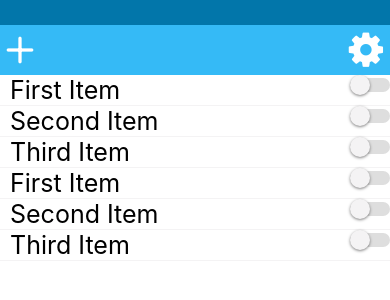
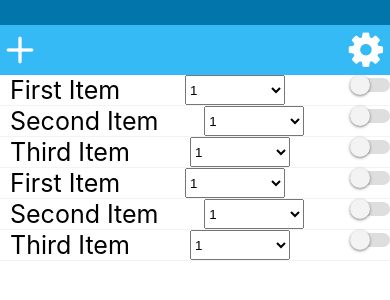
Before and after one commit to yeonjunky/light_switch, a React Native app: screen / in a window 390 px wide. Shown: the top 300 px of the page. Built offline with nearby package versions, Linux system fonts and the light colour scheme.

Commit message:
add device channel

```diff
--- a/components/device_container.js
+++ b/components/device_container.js
@@ -1,19 +1,50 @@
 import { StyleSheet, Text, View, Switch } from 'react-native';
-import { useState } from 'react'
+import { useState, useEffect } from 'react';
+import { FontAwesome } from '@expo/vector-icons';
+import { Picker } from '@react-native-picker/picker';
+import { updateStatus } from '../util';
 
 export default function DeviceContainer(props) {
   const [isOn, setIsOn] = useState(false);
-    const toggleSwitch = () => setIsOn(previousState => !previousState);
+  const [ channel, setChannel ] = useState("1");
+  const [ status, setStatus ] = useState([false, true, false]);
+
+  useEffect(() => {
+    setIsOn(status[parseInt(channel) - 1]);
+  }, [channel])
+
+  const toggleSwitch = () => {
+    setIsOn(previous => !previous);
+    let arr = updateStatus(status, parseInt(channel) - 1);
+    setStatus(arr);
+  }
 
   return (
     <View style={styles.DeviceContainer}>
       <Text style={styles.Text}>{props.text}</Text>
-        <Switch
+
+      <Picker
+        selectedValue={channel}
+        onValueChange={(itemValue, itemIndex) => setChannel(itemValue)}
+        mode="dropdown"
+        style={styles.Picker}
+      >
+        <Picker.Item label="1" value="1" />
+        <Picker.Item label="2" value="2" />
+        <Picker.Item label="3" value="3" />
+      </Picker>
+
+      {!props.isSetting ? <Switch
         trackColor={{ false: "#dedede", true: "#35baf6"}}
         thumbColor={"#f4f3f4"}
         value={isOn}
         onValueChange={toggleSwitch}
-        />
+        /> :
+        <View>
+          <FontAwesome name='pencil' size={40} color='black' style={{margin: 10,}}/>
+          <FontAwesome name="trash-o" size={40} color="black" style={{margin: 10,}}/>
+        </View>
+      }
     </View>
   );
 }
@@ -33,5 +64,11 @@ const styles = StyleSheet.create({
     fontSize: 25,
     textAlignVertical: "center"
   },
+  settingView: {
 
+  },
+  Picker: {
+    // height: 50,
+    width: 100,
+  }
 });
--- /dev/null
+++ b/util.js
@@ -0,0 +1,5 @@
+function updateStatus(arr, index) {
+  arr[index] = !arr[index];
+  return arr;
+}
+export { updateStatus };
```
Lines whose indentation alone changed are shown as unchanged.
